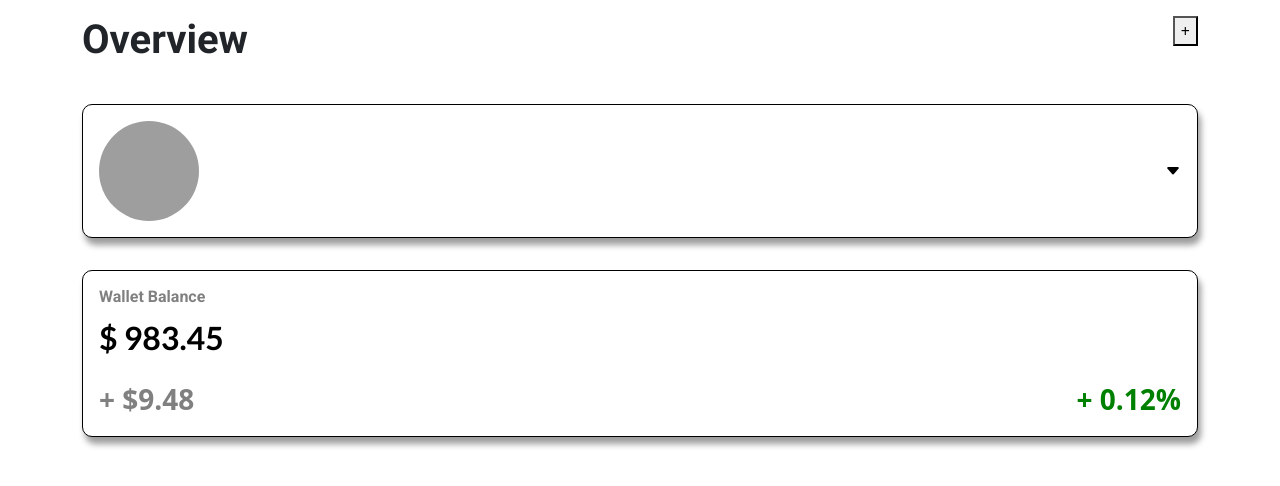
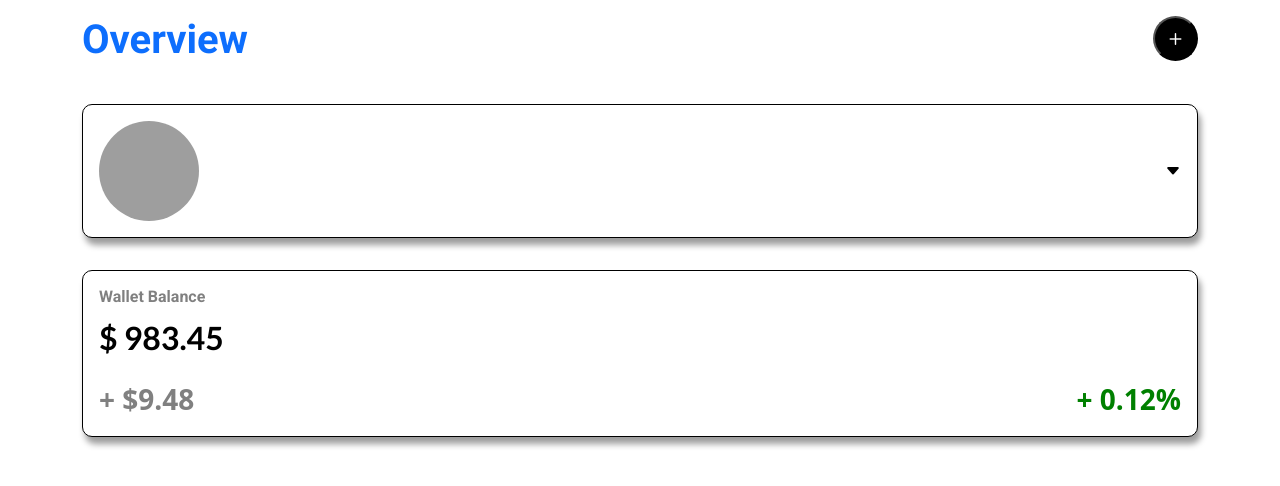
Before and after one commit to NelsonRamirezC/m3-abp-proyecto, a website: page index.html in a window 1280 px wide. Drawn offline with nearby package versions, Linux system fonts and the light colour scheme; grey boxes are pictures that could not be loaded.

Commit message:
Se actualiza botón de add

```diff
--- a/index.html
+++ b/index.html
@@ -19,10 +19,12 @@
 
     <header class="container d-flex justify-content-between py-3">
         <div>
-            <h1>Overview</h1>
+            <h1 class="text-primary">Overview</h1>
         </div>
         <div>
-            <button>+</button>
+            <button class="btn-circle btn-circle--dark">
+                <i  class="bi bi-plus btn-circle__icon"></i>
+            </button>
         </div>
     </header>
     <main class="container">
--- a/package.json
+++ b/package.json
@@ -5,6 +5,7 @@
   "main": "index.js",
   "scripts": {
     "sass": "sass --watch scss:assets/css"
+
   },
   "keywords": [],
   "author": "",
--- /dev/null
+++ b/scss/components/_buttons.scss
@@ -0,0 +1,23 @@
+.btn-circle {
+    border-radius: 50%;
+    width: 45px;
+    height: 45px;
+    transition: all 0.5s ease;
+
+    &__icon {
+        font-size: 1.5rem;
+    }
+
+    &--dark{
+        background-color: black;
+        color:white;
+    }
+
+    &:hover{
+        transform: scale(1.1);
+    }
+
+    &:active {
+        transform: scale(0.9);
+    }
+}
--- a/scss/components/_index.scss
+++ b/scss/components/_index.scss
@@ -1 +1,2 @@
 @forward 'boxes';
+@forward 'buttons';
--- a/scss/vendors/_bootstrap.scss
+++ b/scss/vendors/_bootstrap.scss
@@ -2,10 +2,14 @@
 
 @import '../../node_modules/bootstrap/scss/functions';
 
+//OVERRIDE VARIABLES
+// $primary: #00d941 !default;
+// $danger: #ffde36 !default;
+
 @import "../../node_modules/bootstrap/scss/variables";
 
+
 // Create your own map
-
 // Merge the maps
 $theme-colors: map-merge($theme-colors, v.$custom-colors);
 
```
Also changed, not shown: README.md, assets/css/main.css, 1 other file.
